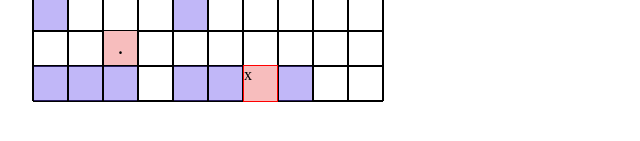
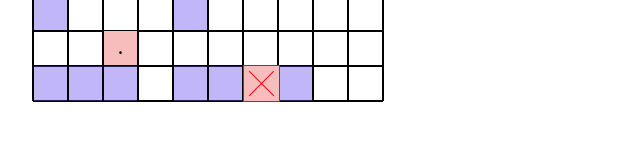
Before and after one commit to zakingslayerv22/battleship, a website with bundled scripts: page index.html in a window 1280 px wide. Shown: the part 475-616 px from the top of the page, 112-752 px from the left. Built offline with nearby package versions, Linux system fonts and the light colour scheme.

Commit message:
Add "X" to the hit ships with CSS
In styles.css, add an "X" mark
with CSS pseudo-elements
to the hit-ship class.
These pseudo-elements
are positioned absolutely
and rotated in opposite
directions (45 and -45 degrees)
to create the cross shape.

In the renderShipsHits of
the dom-comtroller, remove
the x text content when
the applying class
to matching cells because
the css has taken care of
that.

```diff
--- a/dom-controller.js
+++ b/dom-controller.js
@@ -100,8 +100,7 @@ export class DomController {
     this.#applyClassToMatchingCells(
       allBoardCells,
       hitShipsCoordinatesArray,
-      "hit-ship",
-      "x"
+      "hit-ship"
     );
   }
 }
--- a/style.css
+++ b/style.css
@@ -39,4 +39,29 @@
 .hit-ship {
   border: 1px solid red;
   background-color: rgb(247, 189, 189);
+
+  width: 100%;
+  height: 100%;
+  position: relative;
+  /* These are for the "X" */
+  display: flex;
+  align-items: center;
+  justify-content: center;
 }
+
+.hit-ship::before,
+.hit-ship::after {
+  content: "";
+  position: absolute;
+  background-color: red;
+  width: 0.05rem;
+  height: 100%;
+}
+
+.hit-ship::before {
+  transform: rotate(45deg);
+}
+
+.hit-ship::after {
+  transform: rotate(-45deg);
+}
```
